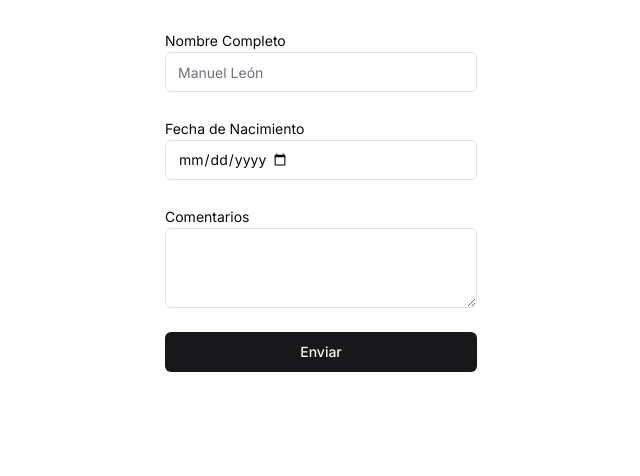
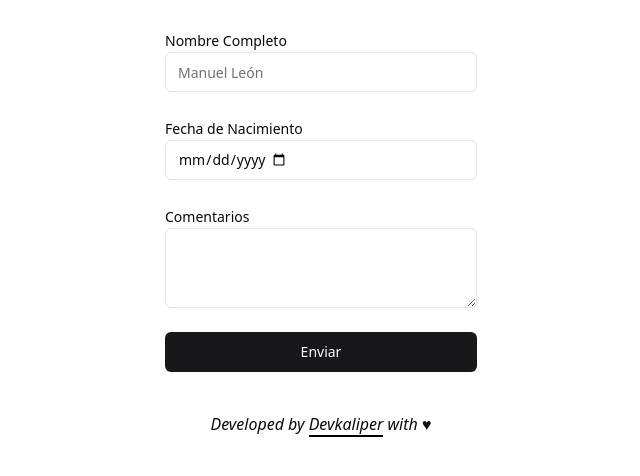
Before and after one commit to DevKaliper/prueba-conocimiento-frontend, a Next.js app: page / in a window 1280 px wide. Shown: the top 476 px of the page, without its empty margins (319-959 px from the left). Built offline with nearby package versions, Linux system fonts and the light colour scheme.

Commit message:
footer added

```diff
--- a/app/layout.tsx
+++ b/app/layout.tsx
@@ -1,11 +1,12 @@
 import type { Metadata } from 'next'
 import { Inter } from 'next/font/google'
 import './globals.css'
+import Footer from '@/components/Footer';
 
 const inter = Inter({ subsets: ['latin'] })
 
 export const metadata: Metadata = {
-  title: 'Create Next App',
+  title: 'Proyecto Prueba Frontend',
   description: 'Generated by create next app',
 }
 
@@ -16,7 +17,11 @@ export default function RootLayout({
 }) {
   return (
     <html lang="en">
-      <body className={inter.className}>{children}</body>
+      <body className={`flex flex-col justify-center items-center`}>
+        {children}
+        <Footer />
+
+      </body>
     </html>
   )
 }
--- a/app/page.tsx
+++ b/app/page.tsx
@@ -3,6 +3,7 @@ import Formulario from '@/components/Formulario'
 import ListCardUsuarios from '@/components/ListCardUsuarios'
 import { InputInterface } from '@/types/types';
 import { useState,useEffect } from 'react';
+
 
 
 export default function Home() {
@@ -18,9 +19,10 @@ export default function Home() {
   }, [users]);
 
   return (
-   <main className='w-full h-full flex flex-col gap-3 p-4 justify-center items-center'>
+   <main className='w-full h-full flex flex-col gap-3 p-4 justify-center items-center relative'>
     <Formulario setUsers={setUsers} users={users} />
     <ListCardUsuarios users={users} />
+
 
    </main>
   )
--- /dev/null
+++ b/components/Footer.tsx
@@ -0,0 +1,10 @@
+import Link from 'next/link'
+import React from 'react'
+
+const Footer = () => {
+  return (
+    <span className='italic '>Developed by <Link className=' border-b-2 dark:border-white border-black hover:border-none duration-300' href="https://devkaliper.com" target='_blank'>Devkaliper</Link> with ♥</span>
+  )
+}
+
+export default Footer
```
